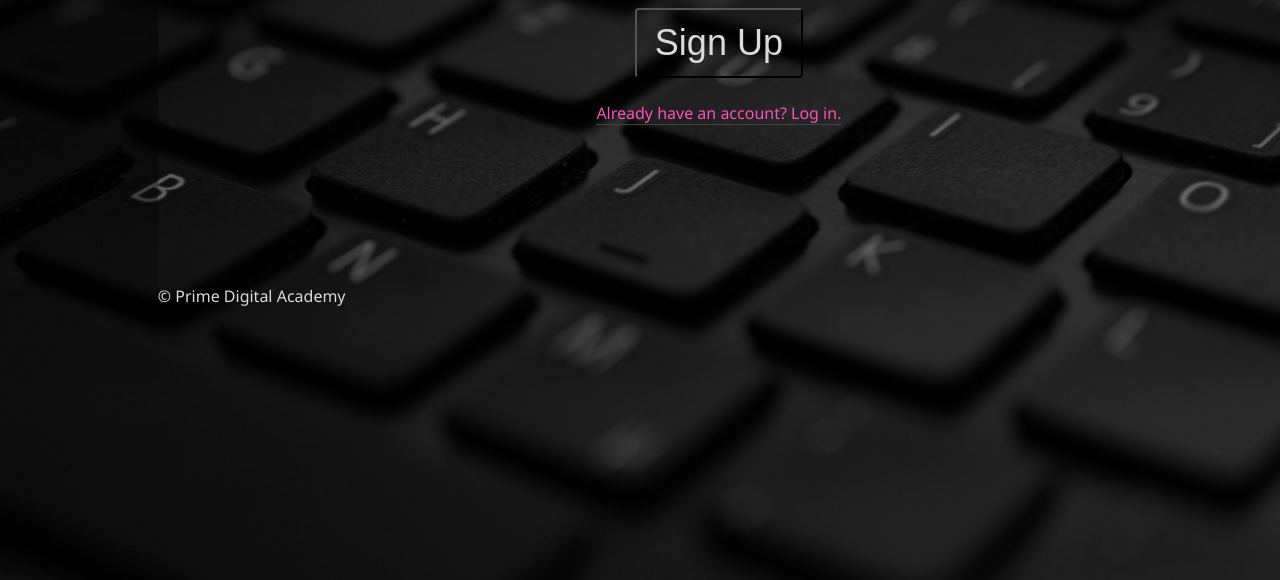
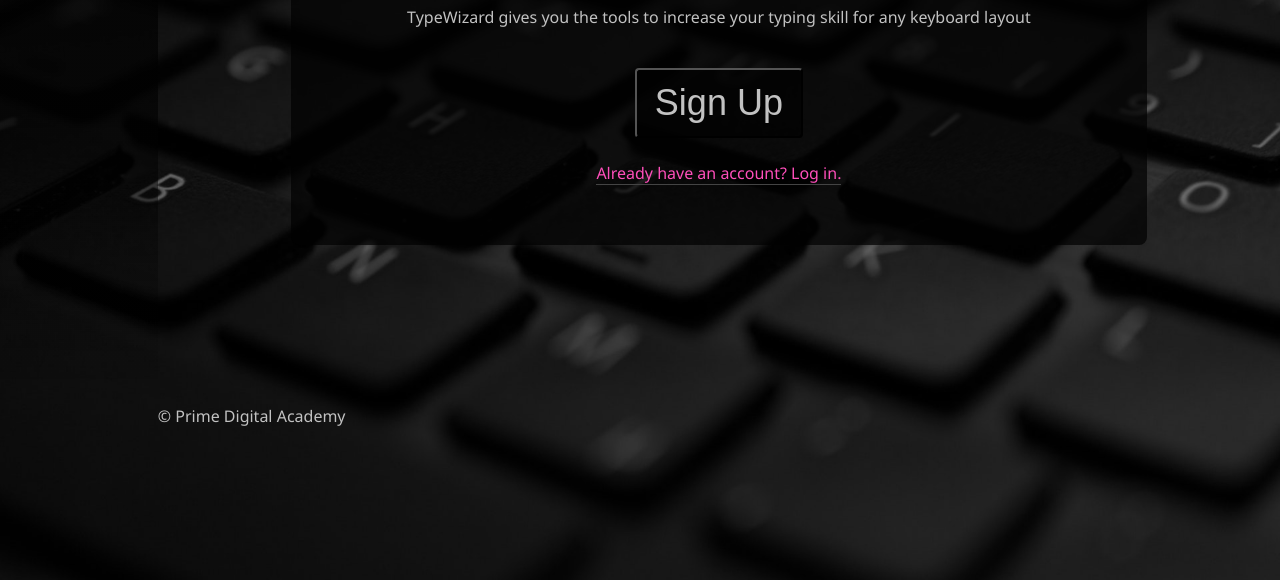
Before and after one commit to leodasso/type-wizard, a React app: page /#/play in a window 1280 px wide. Shown: the part 220-800 px from the top of the page. Built offline with nearby package versions, Linux system fonts and the light colour scheme; no server answers.

Commit message:
continue styling splash screen

```diff
--- a/src/components/App/App.css
+++ b/src/components/App/App.css
@@ -1,9 +1,9 @@
 :root {
     --default-color: rgb(161, 161, 161);
     --primary-color: rgb(255, 79, 187);
-    --secondary-color: rgb(218, 218, 218);
+    --secondary-color: rgb(194, 194, 194);
 
-    --deep-black: rgba(2, 2, 2, .5);
+    --deep-black: rgba(2, 2, 2, 0.719);
     --matte-black: rgb(40, 40, 40);
     --bg-pink:   #351836;
 
--- a/src/components/Splash/Splash.css
+++ b/src/components/Splash/Splash.css
@@ -1,7 +1,10 @@
 .splash {
     text-align: center;
-    margin-top: 80px;
-    margin-bottom: 80px;
+    margin: 80px auto;
+    padding: 60px 35px;
+    width: 70%;
+    background-color: var(--deep-black);
+    border-radius: 8px;
 }
 
 .hero-button {
@@ -18,7 +21,7 @@
     border-color: var(--primary-color);
     color: var(--primary-color);
     transform: translateY(-2px);
-    box-shadow: 0px 8px 8px rgb(0, 0, 0);
+    box-shadow: 0px 8px 8px var(--bg-pink);
 
 }
 
```
